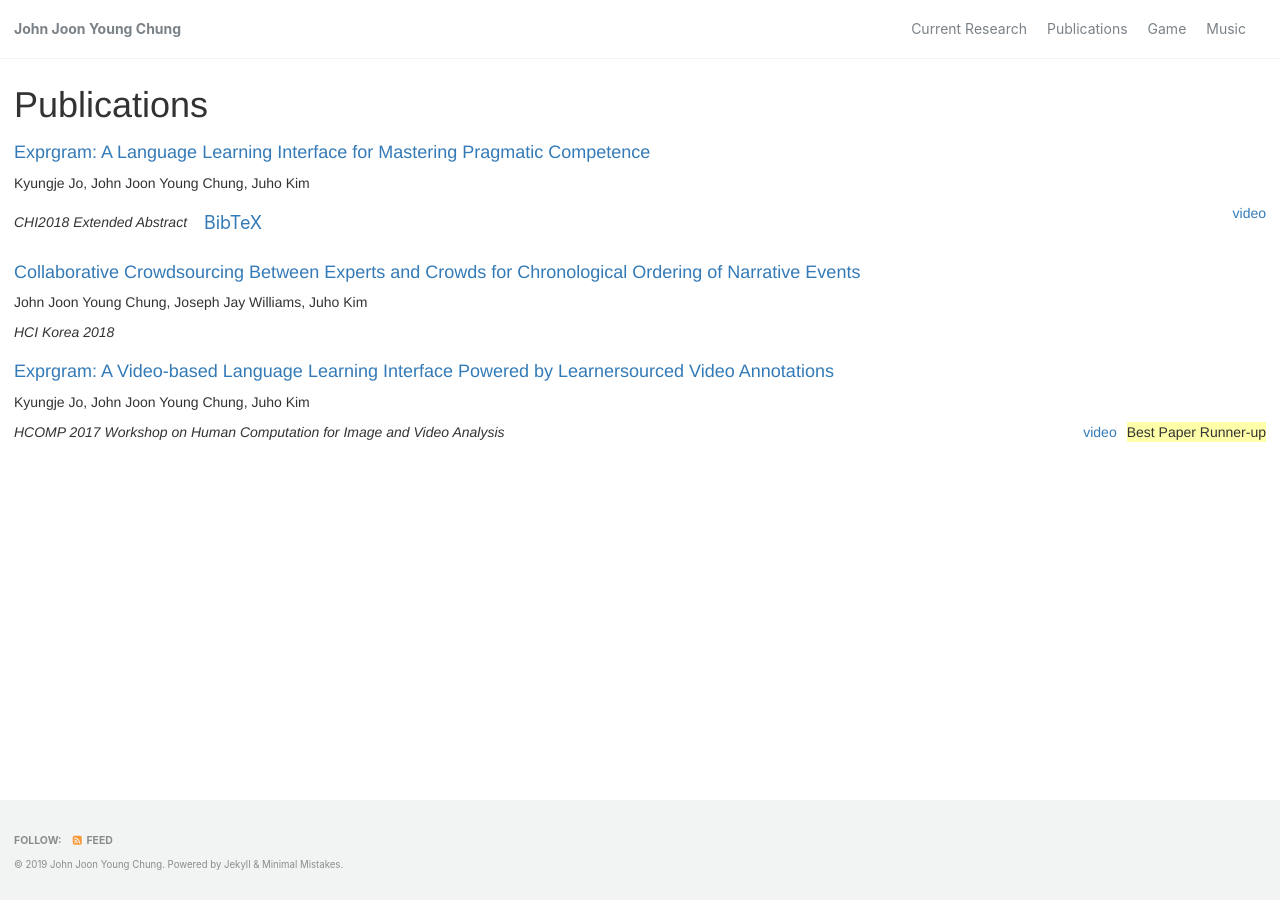
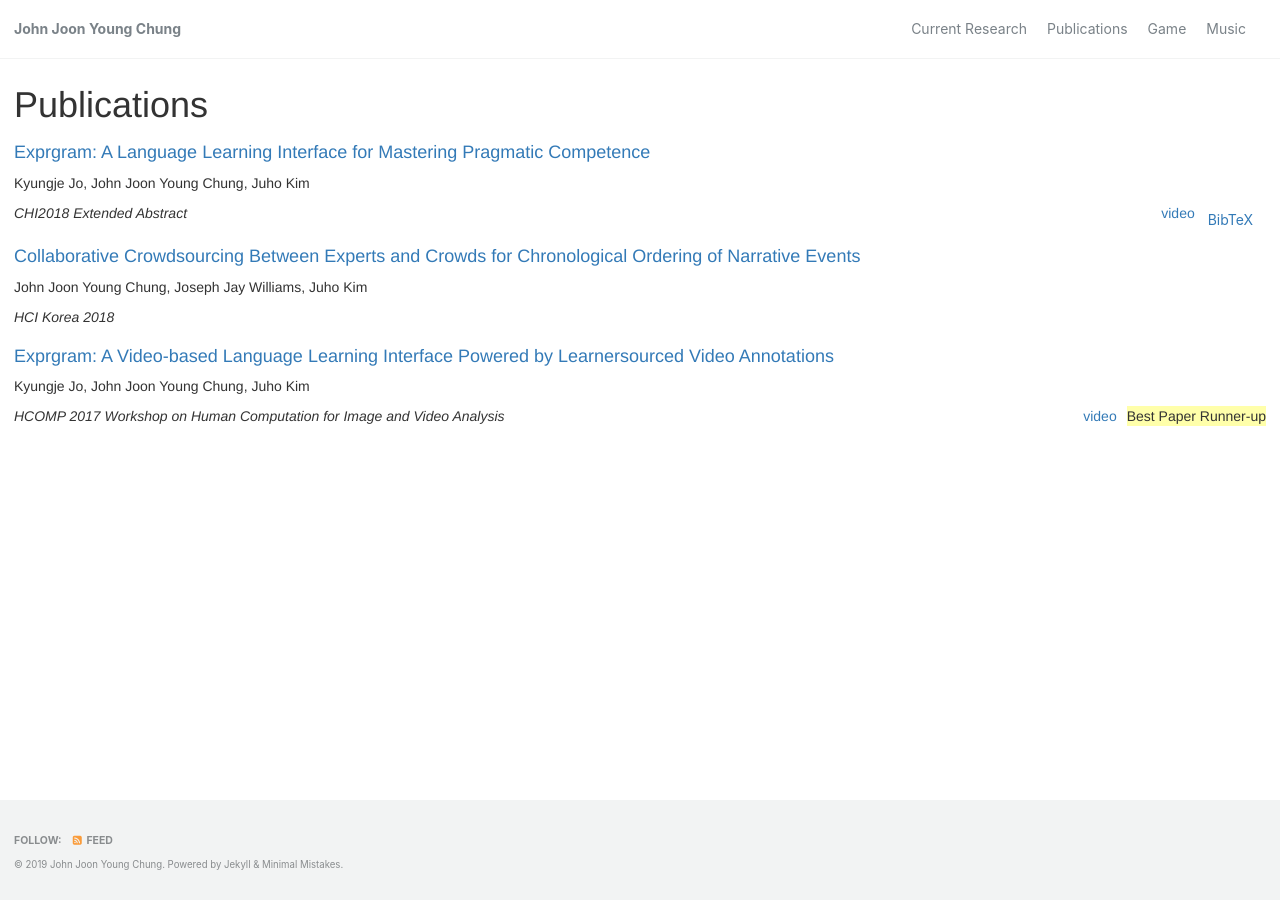
Before and after one commit to johnr0/johnr0.github.io, a Jekyll site: the page built from publications.html, in a window 1280 px wide. Built offline with Jekyll 4.4.1, drawn with Linux system fonts in a browser that asks for light colours.

Commit message:
bibtex update

```diff
--- a/_includes/publications.html
+++ b/_includes/publications.html
@@ -21,14 +21,14 @@
         <div style="background-color: #ffffaa; float: right; display: inline; margin-left:10px">{{publication.awards}}</div>
         {% endif %}
         {% if publication.bibtex %}
-        <a class="btn" href="javascript:;" onClick="
+        <a class="btn" style="float:right;" href="javascript:;" onClick="
           if (document.getElementById('{{publication.title}}_bib').style.display == 'block') {
             document.getElementById('{{publication.title}}_bib').style.display='none';
           } else {
             document.getElementById('{{publication.title}}_bib').style.display='block';
           }
         ">
-        <span style="font-size:large;">BibTeX</span>
+        BibTeX
         </a>
 
         {% endif %}
```
